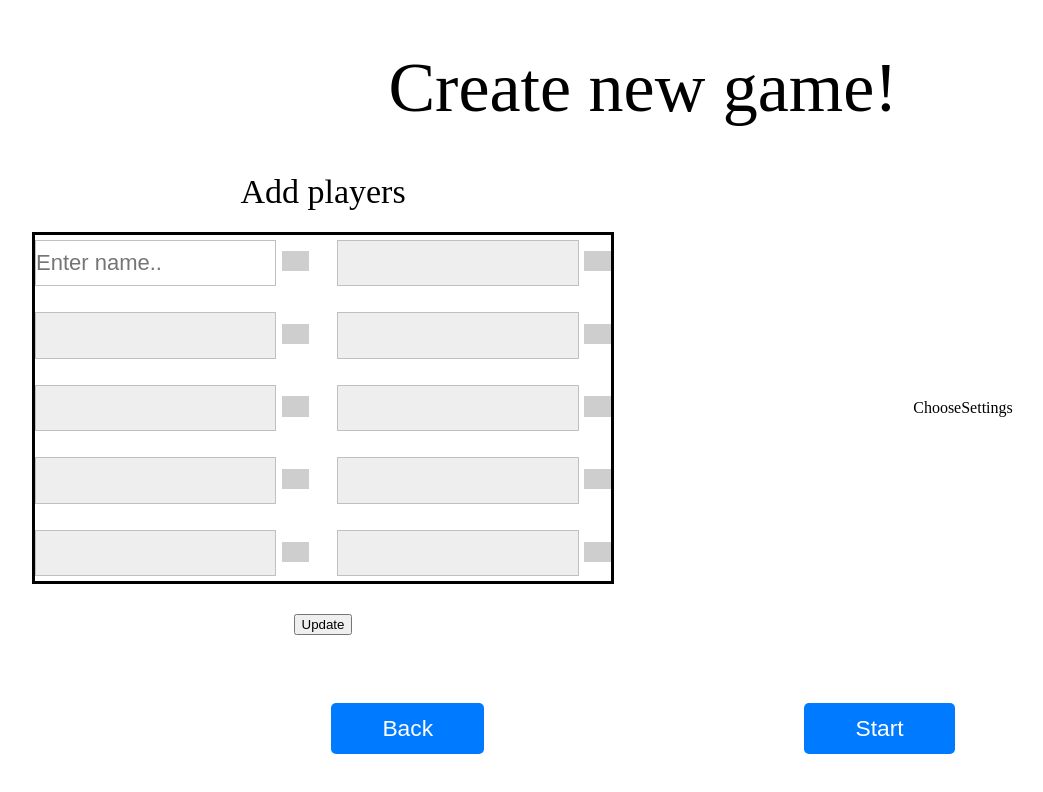
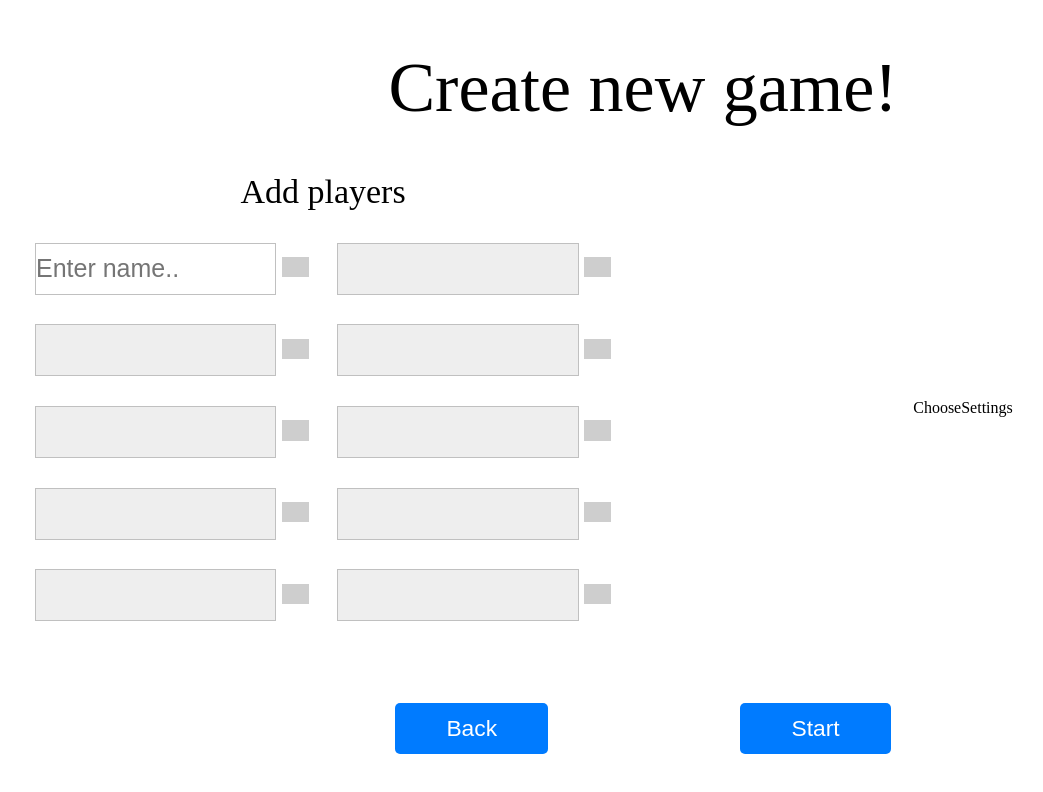
Before and after one commit to simonrydder/aram-grind-gui, a Nuxt app: page /new in a window 1280 px wide. Shown: the top 792 px of the page, without its empty margins (5-1048 px from the left). Built offline with nearby package versions, Linux system fonts and the light colour scheme; grey boxes are pictures that could not be loaded.

Commit message:
added name validation to start button

```diff
--- a/components/AddPlayers.vue
+++ b/components/AddPlayers.vue
@@ -6,21 +6,10 @@
     <div class="child component">
       <PlayerGrid></PlayerGrid>
     </div>
-    <div class="child add">
-      <button @click="updateStore">Update</button>
-    </div>
   </div>
 </template>
 
-<script setup lang="ts">
-import { usePlayerStore } from "~/stores/usePlayerStore"; // Import the store
-
-const store = usePlayerStore(); // Access the store
-
-const updateStore = () => {
-  console.log("Stored names:", store.names); // Log the stored names
-};
-</script>
+<script setup></script>
 
 <style scoped>
 @import url("~/assets/css/container.css");
@@ -35,11 +24,7 @@ const updateStore = () => {
 }
 
 .child.component {
-  flex: 80%;
-}
-
-.child.add {
-  flex: 10%;
+  flex: 90%;
 }
 
 .grid {
--- a/components/PlayerGrid.vue
+++ b/components/PlayerGrid.vue
@@ -17,6 +17,6 @@
   height: 90%;
   width: 90%;
   margin: auto;
-  border: solid black;
+  /* border: solid black; */
 }
 </style>
--- a/pages/new.vue
+++ b/pages/new.vue
@@ -16,13 +16,29 @@
       </div>
       <div class="child bottom">
         <MenuButton title="Back" to="/"></MenuButton>
-        <MenuButton title="Start" to="/game"></MenuButton>
+        <MenuButton title="Start" @click="startGame"></MenuButton>
       </div>
     </div>
   </div>
 </template>
 
-<script setup></script>
+<script setup>
+const playerStore = usePlayerStore();
+const router = useRouter();
+
+const startGame = () => {
+  // Validate player names using the store action
+  const isValid = playerStore.validateNames();
+
+  if (isValid) {
+    // If validation passes, navigate to /game
+    router.push("/game");
+  } else {
+    // If validation fails, show an alert or other feedback
+    // alert("Please ensure all player names are valid before starting the game.");
+  }
+};
+</script>
 
 <style scoped>
 @import url("~/assets/css/container.css");
@@ -37,6 +53,6 @@
 
 .child.bottom {
   flex: 20%;
-  gap: 25%;
+  gap: 15%;
 }
 </style>
--- a/stores/usePlayerStore.js
+++ b/stores/usePlayerStore.js
@@ -1,4 +1,4 @@
-// stores/playerStore.js
+// stores/layerStore.js
 import { defineStore } from "pinia";
 
 export const usePlayerStore = defineStore("player", {
@@ -18,5 +18,38 @@ export const usePlayerStore = defineStore("player", {
         this.names.splice(index, 1, name); // Use splice to ensure reactivity
       }
     },
+    validateNames() {
+      // Filter out non-empty names
+      const nonEmptyNames = this.names.filter((name) => name.trim() !== "");
+
+      // Check if there are at least 2 non-empty names
+      if (nonEmptyNames.length < 2) {
+        alert("You need at least two players.");
+        return false;
+      }
+
+      // Check if all non-empty names are unique
+      const uniqueNames = [...new Set(nonEmptyNames)];
+      if (uniqueNames.length !== nonEmptyNames.length) {
+        alert("All names must be unique.");
+        return false;
+      }
+
+      // Check for no empty names between non-empty names
+      for (let i = 1; i < this.names.length - 1; i++) {
+        if (
+          this.names[i].trim() === "" &&
+          this.names[i - 1].trim() !== "" &&
+          this.names[i + 1].trim() !== ""
+        ) {
+          alert("You cannot skip players.");
+          return false;
+        }
+      }
+
+      // If validation passes, return true
+      console.log("Valid player names:", this.names);
+      return true;
+    },
   },
 });
```
